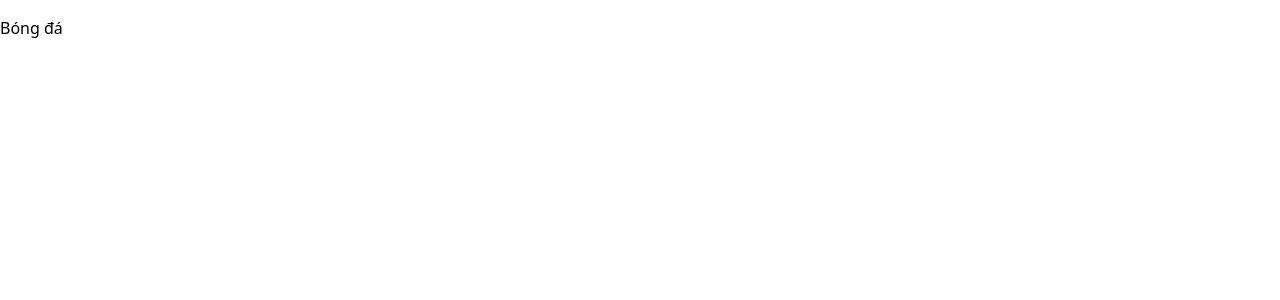
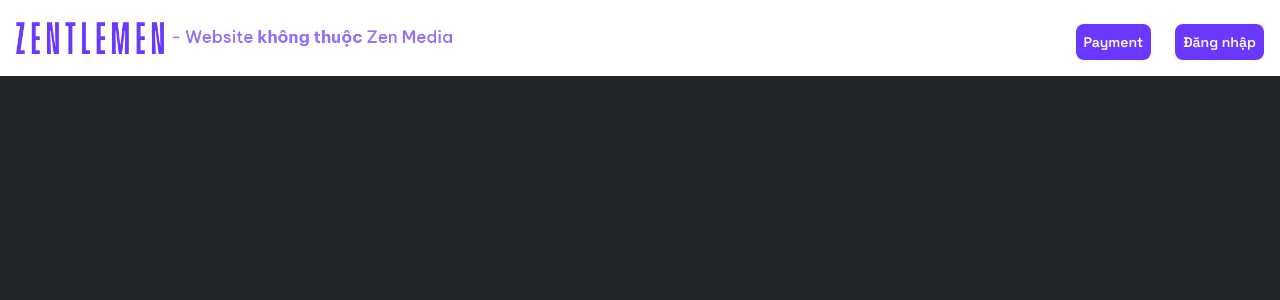
Before and after one commit to trihuynhnhut0107/zen-nuxt3, a Nuxt app: page / in a window 1280 px wide. Shown: the top 300 px of the page. Built offline with nearby package versions, Linux system fonts and the light colour scheme.

Commit message:
Add pinia and stores, init home page

```diff
--- /dev/null
+++ b/components/Counter.vue
@@ -0,0 +1,23 @@
+<template>
+  <div>
+    <template>
+      <p>Counter: {{ getCount }}</p>
+      <button type="button" @click="increment">Increment</button>
+    </template>
+  </div>
+</template>
+
+<script>
+import { useCounterStore } from "~/stores/Counter";
+
+export default defineComponent({
+  setup() {
+    const store = useCounterStore();
+    const getCount = computed(() => store.getCount);
+    const { increment } = store;
+    return { getCount, increment };
+  },
+});
+</script>
+
+<style></style>
--- a/nuxt.config.ts
+++ b/nuxt.config.ts
@@ -8,4 +8,8 @@ export default defineNuxtConfig({
       autoprefixer: {},
     },
   },
+  modules: ["@pinia/nuxt"],
+  pinia: {
+    storesDirs: ["./stores/**", "./custom-folder/stores/**"],
+  },
 });
--- a/package.json
+++ b/package.json
@@ -10,7 +10,9 @@
     "postinstall": "nuxt prepare"
   },
   "dependencies": {
+    "@pinia/nuxt": "^0.5.1",
     "nuxt": "^3.10.2",
+    "pinia": "^2.1.7",
     "vue": "^3.4.19",
     "vue-router": "^4.2.5"
   },
--- a/pages/index.vue
+++ b/pages/index.vue
@@ -1,8 +1,18 @@
 <template>
-  <div>
-    <div class="title mt-4">
-      <h2>Bóng đá</h2>
-    </div>
+  <div class="home-page">
+    <nav class="bg-white border-gray-200 dark:bg-gray-900">
+      <div
+        class="flex flex-wrap justify-between items-center mx-auto max-w-screen-xl p-4"
+      >
+        <a href="#" class="flex items-center space-x-3 rtl:space-x-reverse">
+          <img src="\img\ZENTLEMEN.2d078d2.png" class="h-8" alt="Zen Logo" />
+        </a>
+        <div class="flex items-center space-x-6 rtl:space-x-reverse">
+          <PurpleButton><p class="nav-bar-btn">Payment</p></PurpleButton>
+          <PurpleButton><p class="nav-bar-btn">Đăng nhập</p></PurpleButton>
+        </div>
+      </div>
+    </nav>
   </div>
 </template>
 
@@ -10,4 +20,15 @@
 export default {};
 </script>
 
-<style scoped></style>
+<style>
+.home-page {
+  @apply min-h-screen justify-center bg-[#212529] text-white;
+}
+.title {
+  @apply flex flex-wrap items-center justify-center;
+}
+
+.nav-bar-btn {
+  @apply py-1 px-2 text-sm;
+}
+</style>
--- /dev/null
+++ b/stores/Counter.ts
@@ -0,0 +1,14 @@
+import { defineStore } from "pinia";
+export const useCounterStore = defineStore("counter", {
+  state: () => ({
+    count: 0,
+  }),
+  getters: {
+    getCount: (state) => state.count,
+  },
+  actions: {
+    increment() {
+      this.count++;
+    },
+  },
+});
```
Also changed, not shown: public/img/ZENTLEMEN.2d078d2.png (added), 1 other file (tests, documents, lock files or other folders).
